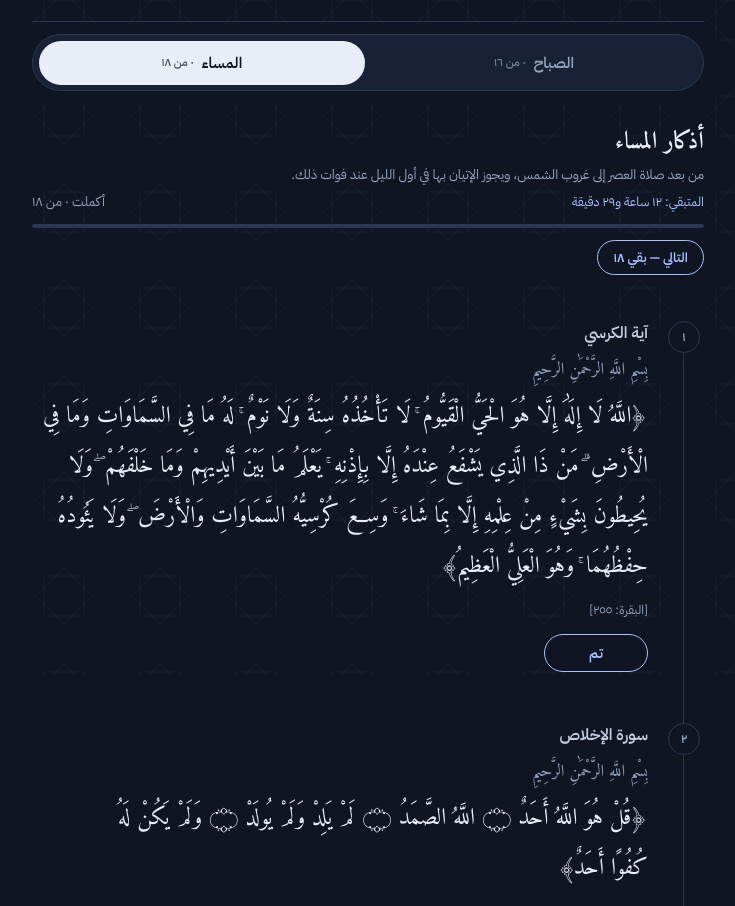
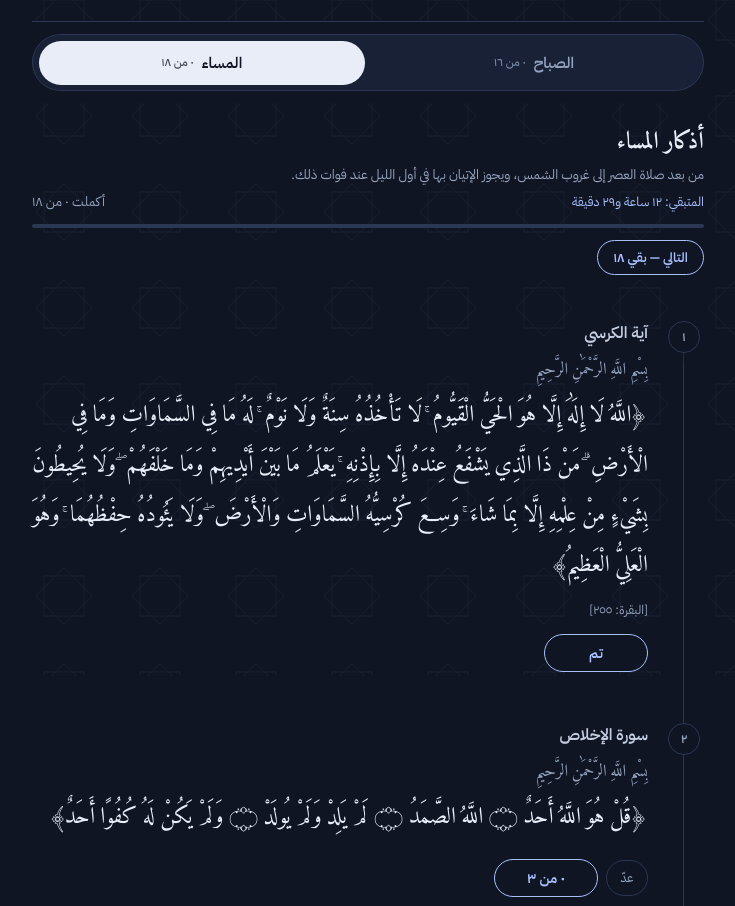
Before and after one commit to jabar-reda/adkar, a plain HTML site: page index.html in a window 1280 px wide. Shown: the part 124-1030 px from the top of the page, without its empty margins (272-1007 px from the left). Drawn offline with Linux system fonts and the light colour scheme.

Commit message:
feat: self-host Arabic fonts to remove network dependency

```diff
--- a/index.html
+++ b/index.html
@@ -8,10 +8,6 @@
 
   <link rel="icon" href="favicon.ico" sizes="16x16 32x32 48x48">
   <link rel="icon" type="image/svg+xml" href="favicon.svg">
-
-  <link rel="preconnect" href="https://fonts.googleapis.com">
-  <link rel="preconnect" href="https://fonts.gstatic.com" crossorigin>
-  <link href="https://fonts.googleapis.com/css2?family=Amiri:wght@400;700&family=IBM+Plex+Sans+Arabic:wght@400;500;600&display=swap" rel="stylesheet">
 
   <script src="theme-init.js"></script>
 
--- a/styles.css
+++ b/styles.css
@@ -1,3 +1,116 @@
+/* ===== 0. الخطوط المحلية ===== */
+/* ملفات woff2 مستضافة محلياً، فلا يحتاج التطبيق أي اتصال شبكي. */
+
+@font-face {
+  font-family: "Amiri";
+  font-style: normal;
+  font-weight: 400;
+  font-display: swap;
+  src: url("fonts/amiri-400-arabic.woff2") format("woff2");
+  unicode-range: U+0600-06FF, U+0750-077F, U+0870-0891, U+0897-08E1, U+08E3-08FF, U+200C-200E,
+    U+2010-2011, U+204F, U+2E41, U+FB50-FDFF, U+FE70-FE74, U+FE76-FEFC, U+102E0-102FB,
+    U+10E60-10E7E, U+10EC2-10EC7, U+10EC9-10EEE, U+10EF0-10EFF, U+1EE00-1EE03, U+1EE05-1EE1F,
+    U+1EE21-1EE22, U+1EE24, U+1EE27, U+1EE29-1EE32, U+1EE34-1EE37, U+1EE39, U+1EE3B, U+1EE42,
+    U+1EE47, U+1EE49, U+1EE4B, U+1EE4D-1EE4F, U+1EE51-1EE52, U+1EE54, U+1EE57, U+1EE59, U+1EE5B,
+    U+1EE5D, U+1EE5F, U+1EE61-1EE62, U+1EE64, U+1EE67-1EE6A, U+1EE6C-1EE72, U+1EE74-1EE77,
+    U+1EE79-1EE7C, U+1EE7E, U+1EE80-1EE89, U+1EE8B-1EE9B, U+1EEA1-1EEA3, U+1EEA5-1EEA9,
+    U+1EEAB-1EEBB, U+1EEF0-1EEF1;
+}
+
+@font-face {
+  font-family: "Amiri";
+  font-style: normal;
+  font-weight: 700;
+  font-display: swap;
+  src: url("fonts/amiri-700-arabic.woff2") format("woff2");
+  unicode-range: U+0600-06FF, U+0750-077F, U+0870-0891, U+0897-08E1, U+08E3-08FF, U+200C-200E,
+    U+2010-2011, U+204F, U+2E41, U+FB50-FDFF, U+FE70-FE74, U+FE76-FEFC, U+102E0-102FB,
+    U+10E60-10E7E, U+10EC2-10EC7, U+10EC9-10EEE, U+10EF0-10EFF, U+1EE00-1EE03, U+1EE05-1EE1F,
+    U+1EE21-1EE22, U+1EE24, U+1EE27, U+1EE29-1EE32, U+1EE34-1EE37, U+1EE39, U+1EE3B, U+1EE42,
+    U+1EE47, U+1EE49, U+1EE4B, U+1EE4D-1EE4F, U+1EE51-1EE52, U+1EE54, U+1EE57, U+1EE59, U+1EE5B,
+    U+1EE5D, U+1EE5F, U+1EE61-1EE62, U+1EE64, U+1EE67-1EE6A, U+1EE6C-1EE72, U+1EE74-1EE77,
+    U+1EE79-1EE7C, U+1EE7E, U+1EE80-1EE89, U+1EE8B-1EE9B, U+1EEA1-1EEA3, U+1EEA5-1EEA9,
+    U+1EEAB-1EEBB, U+1EEF0-1EEF1;
+}
+
+@font-face {
+  font-family: "IBM Plex Sans Arabic";
+  font-style: normal;
+  font-weight: 400;
+  font-display: swap;
+  src: url("fonts/ibm-plex-400-arabic.woff2") format("woff2");
+  unicode-range: U+0600-06FF, U+0750-077F, U+0870-0891, U+0897-08E1, U+08E3-08FF, U+200C-200E,
+    U+2010-2011, U+204F, U+2E41, U+FB50-FDFF, U+FE70-FE74, U+FE76-FEFC, U+102E0-102FB,
+    U+10E60-10E7E, U+10EC2-10EC7, U+10EC9-10EEE, U+10EF0-10EFF, U+1EE00-1EE03, U+1EE05-1EE1F,
+    U+1EE21-1EE22, U+1EE24, U+1EE27, U+1EE29-1EE32, U+1EE34-1EE37, U+1EE39, U+1EE3B, U+1EE42,
+    U+1EE47, U+1EE49, U+1EE4B, U+1EE4D-1EE4F, U+1EE51-1EE52, U+1EE54, U+1EE57, U+1EE59, U+1EE5B,
+    U+1EE5D, U+1EE5F, U+1EE61-1EE62, U+1EE64, U+1EE67-1EE6A, U+1EE6C-1EE72, U+1EE74-1EE77,
+    U+1EE79-1EE7C, U+1EE7E, U+1EE80-1EE89, U+1EE8B-1EE9B, U+1EEA1-1EEA3, U+1EEA5-1EEA9,
+    U+1EEAB-1EEBB, U+1EEF0-1EEF1;
+}
+
+@font-face {
+  font-family: "IBM Plex Sans Arabic";
+  font-style: normal;
+  font-weight: 400;
+  font-display: swap;
+  src: url("fonts/ibm-plex-400-latin.woff2") format("woff2");
+  unicode-range: U+0000-00FF, U+0131, U+0152-0153, U+02BB-02BC, U+02C6, U+02DA, U+02DC, U+0304,
+    U+0308, U+0329, U+2000-206F, U+20AC, U+2122, U+2191, U+2193, U+2212, U+2215, U+FEFF, U+FFFD;
+}
+
+@font-face {
+  font-family: "IBM Plex Sans Arabic";
+  font-style: normal;
+  font-weight: 500;
+  font-display: swap;
+  src: url("fonts/ibm-plex-500-arabic.woff2") format("woff2");
+  unicode-range: U+0600-06FF, U+0750-077F, U+0870-0891, U+0897-08E1, U+08E3-08FF, U+200C-200E,
+    U+2010-2011, U+204F, U+2E41, U+FB50-FDFF, U+FE70-FE74, U+FE76-FEFC, U+102E0-102FB,
+    U+10E60-10E7E, U+10EC2-10EC7, U+10EC9-10EEE, U+10EF0-10EFF, U+1EE00-1EE03, U+1EE05-1EE1F,
+    U+1EE21-1EE22, U+1EE24, U+1EE27, U+1EE29-1EE32, U+1EE34-1EE37, U+1EE39, U+1EE3B, U+1EE42,
+    U+1EE47, U+1EE49, U+1EE4B, U+1EE4D-1EE4F, U+1EE51-1EE52, U+1EE54, U+1EE57, U+1EE59, U+1EE5B,
+    U+1EE5D, U+1EE5F, U+1EE61-1EE62, U+1EE64, U+1EE67-1EE6A, U+1EE6C-1EE72, U+1EE74-1EE77,
+    U+1EE79-1EE7C, U+1EE7E, U+1EE80-1EE89, U+1EE8B-1EE9B, U+1EEA1-1EEA3, U+1EEA5-1EEA9,
+    U+1EEAB-1EEBB, U+1EEF0-1EEF1;
+}
+
+@font-face {
+  font-family: "IBM Plex Sans Arabic";
+  font-style: normal;
+  font-weight: 500;
+  font-display: swap;
+  src: url("fonts/ibm-plex-500-latin.woff2") format("woff2");
+  unicode-range: U+0000-00FF, U+0131, U+0152-0153, U+02BB-02BC, U+02C6, U+02DA, U+02DC, U+0304,
+    U+0308, U+0329, U+2000-206F, U+20AC, U+2122, U+2191, U+2193, U+2212, U+2215, U+FEFF, U+FFFD;
+}
+
+@font-face {
+  font-family: "IBM Plex Sans Arabic";
+  font-style: normal;
+  font-weight: 600;
+  font-display: swap;
+  src: url("fonts/ibm-plex-600-arabic.woff2") format("woff2");
+  unicode-range: U+0600-06FF, U+0750-077F, U+0870-0891, U+0897-08E1, U+08E3-08FF, U+200C-200E,
+    U+2010-2011, U+204F, U+2E41, U+FB50-FDFF, U+FE70-FE74, U+FE76-FEFC, U+102E0-102FB,
+    U+10E60-10E7E, U+10EC2-10EC7, U+10EC9-10EEE, U+10EF0-10EFF, U+1EE00-1EE03, U+1EE05-1EE1F,
+    U+1EE21-1EE22, U+1EE24, U+1EE27, U+1EE29-1EE32, U+1EE34-1EE37, U+1EE39, U+1EE3B, U+1EE42,
+    U+1EE47, U+1EE49, U+1EE4B, U+1EE4D-1EE4F, U+1EE51-1EE52, U+1EE54, U+1EE57, U+1EE59, U+1EE5B,
+    U+1EE5D, U+1EE5F, U+1EE61-1EE62, U+1EE64, U+1EE67-1EE6A, U+1EE6C-1EE72, U+1EE74-1EE77,
+    U+1EE79-1EE7C, U+1EE7E, U+1EE80-1EE89, U+1EE8B-1EE9B, U+1EEA1-1EEA3, U+1EEA5-1EEA9,
+    U+1EEAB-1EEBB, U+1EEF0-1EEF1;
+}
+
+@font-face {
+  font-family: "IBM Plex Sans Arabic";
+  font-style: normal;
+  font-weight: 600;
+  font-display: swap;
+  src: url("fonts/ibm-plex-600-latin.woff2") format("woff2");
+  unicode-range: U+0000-00FF, U+0131, U+0152-0153, U+02BB-02BC, U+02C6, U+02DA, U+02DC, U+0304,
+    U+0308, U+0329, U+2000-206F, U+20AC, U+2122, U+2191, U+2193, U+2212, U+2215, U+FEFF, U+FFFD;
+}
+
 /* ===== 1. الأساسيات والمتغيّرات ===== */
 *,
 *::before,
```
Also changed, not shown: fonts/LICENSE-AMIRI.txt (added), fonts/LICENSE-IBM-PLEX.txt (added), fonts/amiri-400-arabic.woff2 (added), fonts/amiri-700-arabic.woff2 (added), fonts/ibm-plex-400-arabic.woff2 (added), fonts/ibm-plex-400-latin.woff2 (added), fonts/ibm-plex-500-arabic.woff2 (added), fonts/ibm-plex-500-latin.woff2 (added), fonts/ibm-plex-600-arabic.woff2 (added), fonts/ibm-plex-600-latin.woff2 (added), 1 other file.
